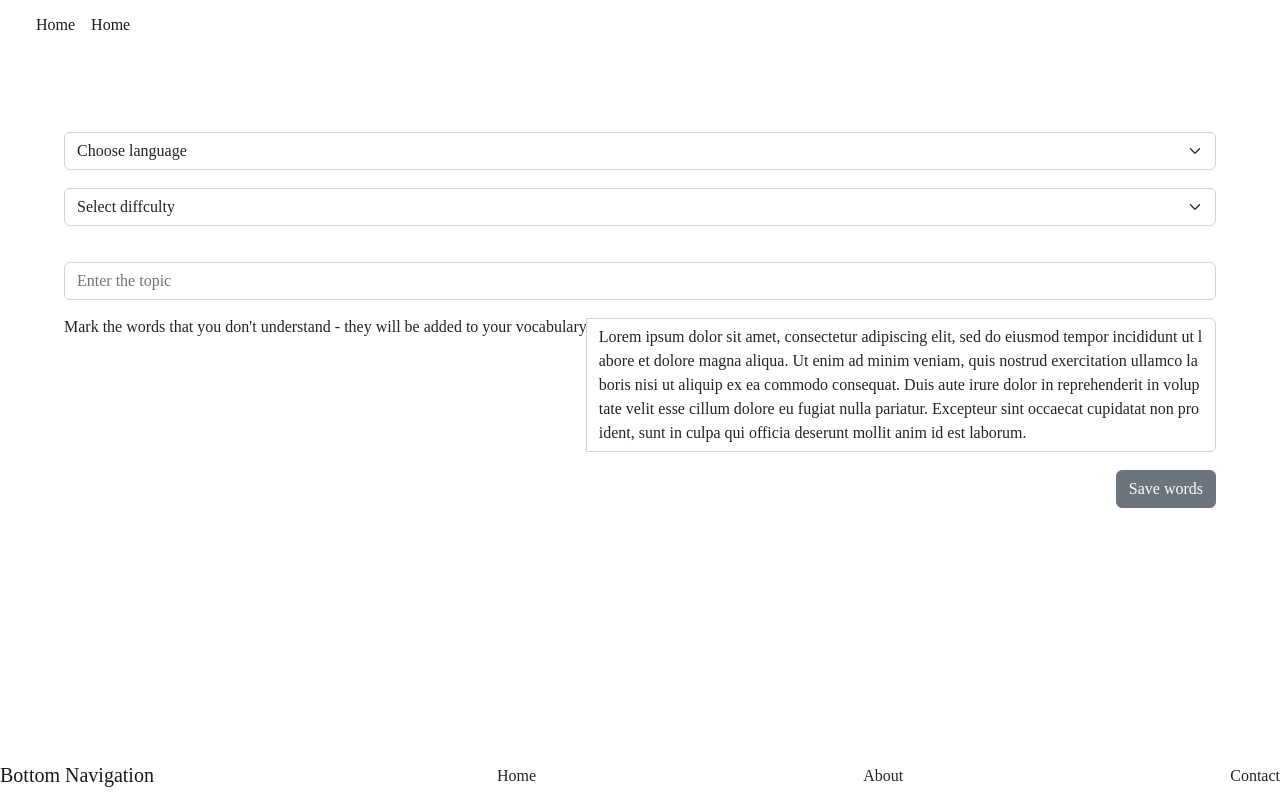
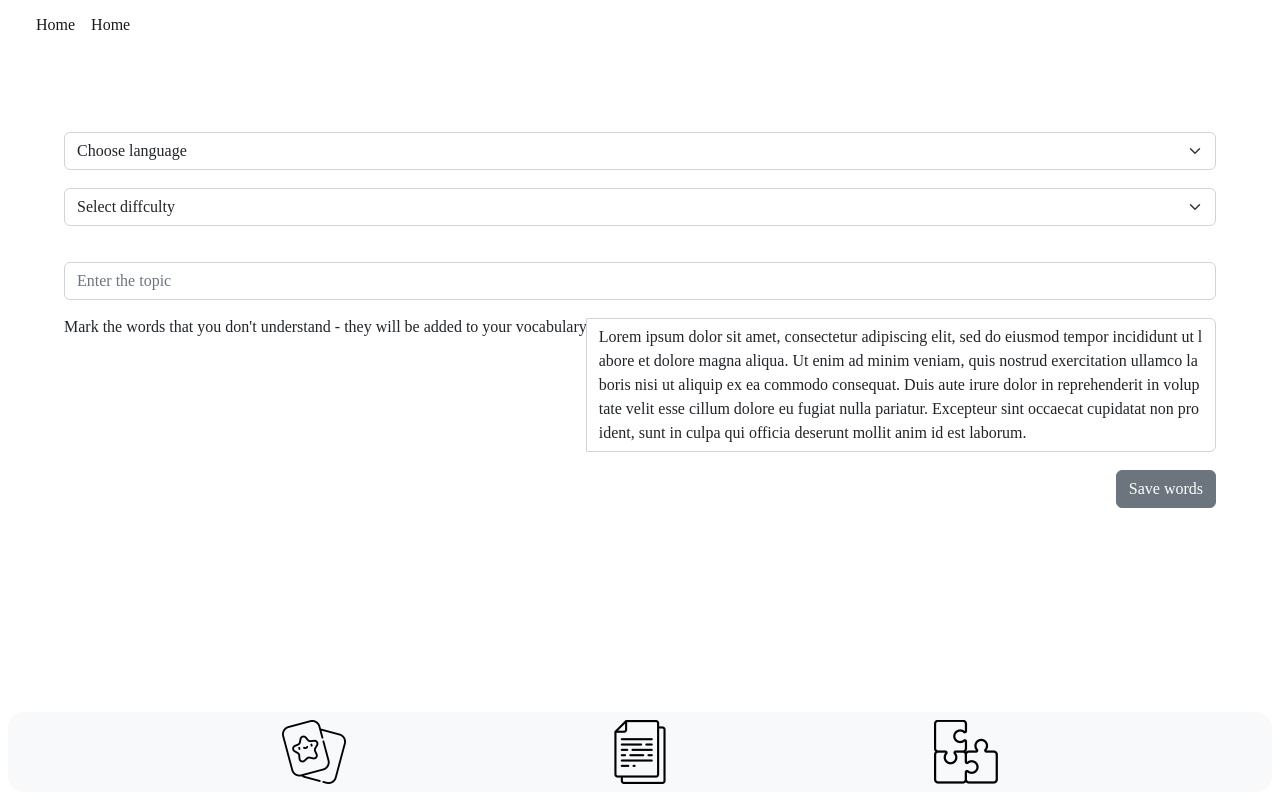
Before and after one commit to mariaeltsova/Dragonhack2023, a Vue app in the folder client/: page /topic in a window 1280 px wide. Built offline with nearby package versions, Linux system fonts and the light colour scheme.

Commit message:
add toolbar

```diff
--- a/client/src/components/Toolbar.vue
+++ b/client/src/components/Toolbar.vue
@@ -1,10 +1,29 @@
 <template>
-  <nav class="navbar fixed-bottom navbar-light bg-light">
-    <a class="navbar-brand" href="#">Bottom Navigation</a>
-    <a class="nav-link" href="#">Home</a>
-    <a class="nav-link" href="#">About</a>
-    <a class="nav-link" href="#">Contact</a>
+  <nav class="navbar fixed-bottom navbar-light bg-light nav-style">
+    &nbsp;
+    <a class="nav-link" href="#">
+      <img src="../assets/card.png" class="profile" alt="" srcset="" />
+    </a>
+    <a class="nav-link" href="#">
+      <img src="../assets/document.png" class="profile" alt="" srcset="" />
+    </a>
+    <a class="nav-link" href="#">
+      <img src="../assets/puzzle.png" class="profile" alt="" srcset="" />
+    </a>
+    &nbsp;
   </nav>
 </template>
 
-<style scoped></style>
+<style scoped>
+.profile {
+  width: 4rem;
+  height: 4rem;
+}
+
+.nav-style {
+  background-color: #f8f9fa !important;
+  border-radius: 1rem;
+  padding: 0.5rem;
+  margin: 0.5rem;
+}
+</style>
```
